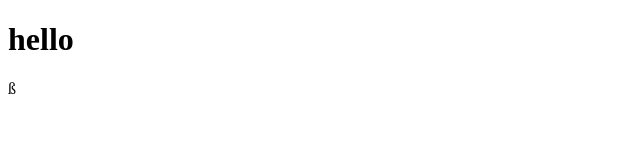
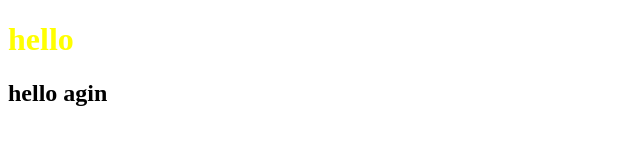
Before and after one commit to linus-linus/test, a plain HTML site: page index.html in a window 1280 px wide. Shown: the whole page, without its empty margins (0-640 px from the left). Drawn offline with Linux system fonts and the light colour scheme.

Commit message:
added css

```diff
--- a/index.html
+++ b/index.html
@@ -7,10 +7,11 @@
       name="viewport"
       content="width=device-width, initial-scale=1.0"
     />
+    <link rel="stylesheet" href="style.css" />
     <title>Document</title>
   </head>
   <body>
     <h1>hello</h1>
+    <h2>hello agin</h2>
   </body>
 </html>
-ß
--- /dev/null
+++ b/style.css
@@ -0,0 +1,3 @@
+h1 {
+  color: yellow;
+}
```
